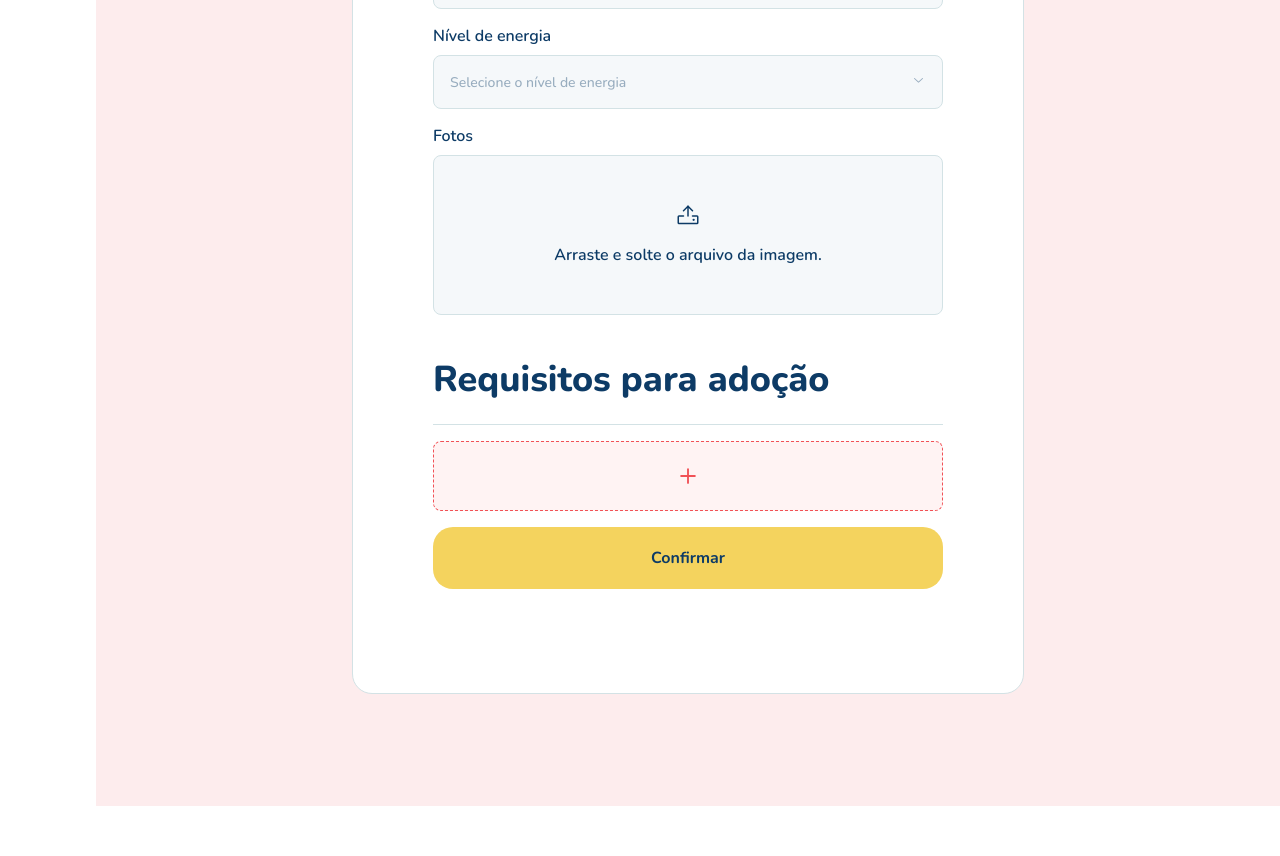
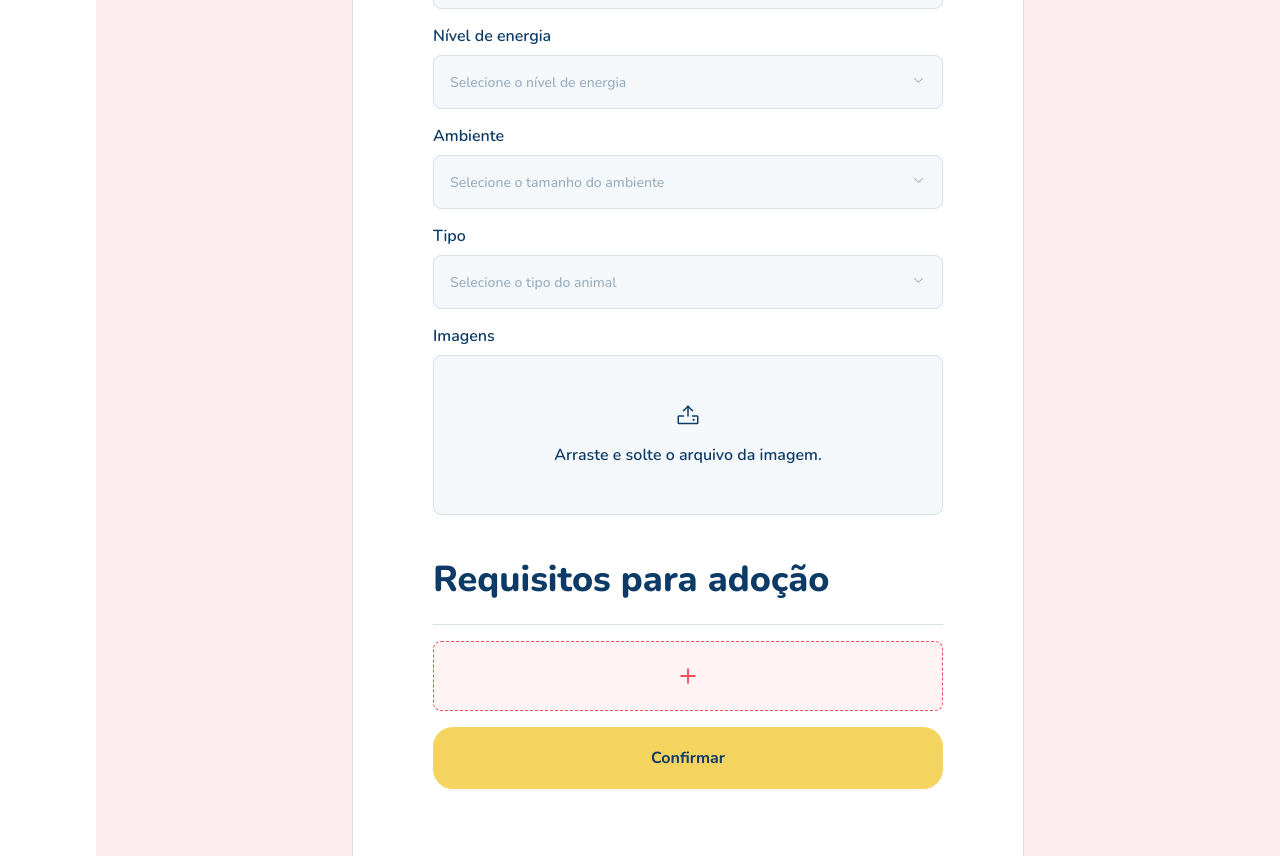
Before and after one commit to lui7henrique/find-a-friend-front-end, a Next.js app: page /org/pet/register in a window 1280 px wide. Shown: the part 940-1796 px from the top of the page. Before the commit the page ends 1746 px from the top, so only its background shows below. Built offline with nearby package versions, Linux system fonts and the light colour scheme.

Commit message:
feat: Finish zod validation on pet register form

```diff
--- a/src/components/Field/styles.ts
+++ b/src/components/Field/styles.ts
@@ -5,8 +5,30 @@ export const Container = styled("div", {
   variants: {
     error: {
       true: {
-        "& > div": {
+        textarea: {
           border: "1px solid $red500",
+          borderRadius: "$md",
+
+          "&::placeholder": {
+            color: "$red500",
+          },
+        },
+
+        "div:has(input)": {
+          border: "1px solid $red500",
+          borderRadius: "$md",
+
+          "&::placeholder": {
+            color: "$red500",
+          },
+        },
+
+        button: {
+          border: "1px solid $red500",
+
+          "&[data-placeholder]": {
+            color: "$red500",
+          },
         },
 
         "& label": {
--- a/src/components/FieldImages/index.tsx
+++ b/src/components/FieldImages/index.tsx
@@ -11,7 +11,7 @@ export const FieldImages = (props: FieldImagesProps) => {
   const inputRef = useRef<HTMLInputElement>(null);
 
   return (
-    <Field label="Fotos">
+    <Field label="Imagens">
       <S.Container onClick={() => inputRef.current?.click()}>
         <S.UploadIcon size={24} color="#0D3B66" />
         <S.UploadLabel>Arraste e solte o arquivo da imagem.</S.UploadLabel>
--- a/src/hooks/useProfile.ts
+++ b/src/hooks/useProfile.ts
@@ -19,7 +19,9 @@ export const useProfile = () => {
     if (currentToken) {
       client.defaults.headers["Authorization"] = `Bearer ${currentToken}`;
 
-      getProfile();
+      if (!profile) {
+        getProfile();
+      }
     }
   }, [profile]);
 
--- a/src/services/api/index.ts
+++ b/src/services/api/index.ts
@@ -6,6 +6,7 @@ import {
   OrgLoginResponse,
   OrgProfileResponse,
   OrgRegisterBody,
+  PetRegisterBody,
 } from "./types";
 
 export const client = axios.create({
@@ -37,4 +38,9 @@ export const api = {
 
     return data;
   },
+  registerPet: async (body: PetRegisterBody) => {
+    const { data } = await client.post("/pets", body);
+
+    return data;
+  },
 };
--- a/src/styles/global.ts
+++ b/src/styles/global.ts
@@ -9,6 +9,7 @@ export const globalStyles = globalCss({
 
   body: {
     fontFamily: "Nunito, sans-serif",
+    scrollBehavior: "smooth",
   },
 
   ".not-scrollable": {
--- a/src/templates/OrgPetRegister/components/Form/index.tsx
+++ b/src/templates/OrgPetRegister/components/Form/index.tsx
@@ -1,19 +1,26 @@
+import { useState } from "react";
+import { useFieldArray, useForm, Controller } from "react-hook-form";
+
 import { FieldText } from "src/components/FieldText";
-import * as S from "./styles";
 import { FieldTextArea } from "src/components/FieldTextArea";
 import { DynamicSelect } from "src/components/FieldSelect";
 import { SelectProps } from "src/components/FieldSelect/types";
+import { Button } from "src/components/Button";
+import { ButtonRemove } from "src/components/ButtonRemove";
+import { FieldImages } from "src/components/FieldImages";
+
 import { ageOptions } from "src/utils/ages";
 import { levelOptions } from "src/utils/level";
 import { sizeOptions } from "src/utils/size";
-import { FieldImages } from "src/components/FieldImages";
-import { use, useEffect, useState } from "react";
-import { useFieldArray, useForm } from "react-hook-form";
+
 import { RegisterPetSchema, registerPetSchema } from "./schema";
+
+import { zodResolver } from "@hookform/resolvers/zod";
+
 import { theme } from "src/styles/theme";
-import { Button } from "src/components/Button";
-import { ButtonRemove } from "src/components/ButtonRemove";
-import { zodResolver } from "@hookform/resolvers/zod";
+import * as S from "./styles";
+import { api } from "src/services/api";
+import { typeOptions } from "src/utils/type";
 
 const defaultSelectProps: Omit<SelectProps, "placeholder"> = {
   triggerProps: {
@@ -44,7 +51,7 @@ export const OrgRegisterTemplateForm = () => {
     name: "requirements",
   });
 
-  const handleChange = (image: File) => {
+  const handleChangeImage = (image: File) => {
     setImages((prevImages) => [...prevImages, image]);
   };
 
@@ -52,8 +59,11 @@ export const OrgRegisterTemplateForm = () => {
     setImages((prevImages) => [...prevImages.filter((i) => i !== image)]);
   };
 
-  const onSubmit = (data: RegisterPetSchema) => {
-    console.log({ data });
+  const onSubmit = async (data: RegisterPetSchema) => {
+    await api.registerPet({
+      ...data,
+      age: Number(data.age),
+    });
   };
 
   return (
@@ -70,13 +80,17 @@ export const OrgRegisterTemplateForm = () => {
         />
 
         <FieldTextArea
-          label="Sobre"
+          label="Descrição"
           placeholder="Escreva uma breve descrição sobre o animal"
           maxLength={300}
-          error={errors.about}
-          {...register("about")}
+          error={errors.description}
+          {...register("description")}
         />
 
+        <Controller
+          control={control}
+          name="age"
+          render={({ field }) => (
             <DynamicSelect
               label="Idade"
               placeholder="Selecione a idade"
@@ -86,9 +100,17 @@ export const OrgRegisterTemplateForm = () => {
                   options: ageOptions,
                 },
               ]}
+              error={errors.age}
+              {...field}
               {...defaultSelectProps}
             />
+          )}
+        />
 
+        <Controller
+          control={control}
+          name="size"
+          render={({ field }) => (
             <DynamicSelect
               label="Tamanho"
               placeholder="Selecione o tamanho"
@@ -98,21 +120,37 @@ export const OrgRegisterTemplateForm = () => {
                   options: sizeOptions,
                 },
               ]}
+              error={errors.size}
+              {...field}
               {...defaultSelectProps}
             />
+          )}
+        />
 
+        <Controller
+          control={control}
+          name="independency_level"
+          render={({ field }) => (
             <DynamicSelect
               label="Nível de independência"
               placeholder="Selecione o nível de independência"
               groups={[
                 {
                   group: "Nível de independência",
-              options: sizeOptions,
+                  options: levelOptions,
                 },
               ]}
+              error={errors.independency_level}
+              {...field}
               {...defaultSelectProps}
             />
+          )}
+        />
 
+        <Controller
+          control={control}
+          name="energy_level"
+          render={({ field }) => (
             <DynamicSelect
               label="Nível de energia"
               placeholder="Selecione o nível de energia"
@@ -122,11 +160,55 @@ export const OrgRegisterTemplateForm = () => {
                   options: levelOptions,
                 },
               ]}
+              error={errors.energy_level}
+              {...field}
               {...defaultSelectProps}
+            />
+          )}
+        />
+
+        <Controller
+          control={control}
+          name="ambient"
+          render={({ field }) => (
+            <DynamicSelect
+              label="Ambiente"
+              placeholder="Selecione o tamanho do ambiente"
+              groups={[
+                {
+                  group: "Tamanho do ambiente",
+                  options: sizeOptions,
+                },
+              ]}
+              error={errors.ambient}
+              {...field}
+              {...defaultSelectProps}
+            />
+          )}
+        />
+
+        <Controller
+          control={control}
+          name="type"
+          render={({ field }) => (
+            <DynamicSelect
+              label="Tipo"
+              placeholder="Selecione o tipo do animal"
+              groups={[
+                {
+                  group: "Tipo do animal",
+                  options: typeOptions,
+                },
+              ]}
+              error={errors.type}
+              {...field}
+              {...defaultSelectProps}
+            />
+          )}
         />
 
         <FieldImages
-          onChange={handleChange}
+          onChange={handleChangeImage}
           onRemove={handleRemoveImage}
           images={images}
         />
--- a/src/templates/OrgPetRegister/components/Form/schema.ts
+++ b/src/templates/OrgPetRegister/components/Form/schema.ts
@@ -5,10 +5,25 @@ export const registerPetSchema = z.object({
     .string()
     .min(1, { message: "Nome do animal é um campo obrigatório." }),
 
-  about: z
+  description: z
     .string()
-    .min(1, { message: "Sobre é um campo obrigatório." })
+    .min(1, { message: "Descrição é um campo obrigatório." })
     .max(300, { message: "Máximo de 300 caracteres." }),
+
+  age: z.string({ required_error: "Idade é um campo obrigatório" }),
+  size: z.string({ required_error: "Tamanho é um campo obrigatório" }),
+  independency_level: z.string({
+    required_error: "Nível de independência é um campo obrigatório",
+  }),
+  energy_level: z.string({
+    required_error: "Nível de energia é um campo obrigatório.",
+  }),
+  ambient: z.string({
+    required_error: "Ambiente é um campo obrigatório.",
+  }),
+  type: z.string({
+    required_error: "Tipo é um campo obrigatório.",
+  }),
 
   requirements: z.array(
     z.object({
--- a/src/templates/Pets/filters.tsx
+++ b/src/templates/Pets/filters.tsx
@@ -65,9 +65,8 @@ export const PetsFilters = () => {
 
   return (
     <S.Aside>
-      <BasicLogo />
-
       <S.AsideHeader>
+        <BasicLogo />
         <S.AsideHeaderFilters onSubmit={handleSubmit(onSubmit)}>
           <Controller
             control={control}
--- a/src/utils/type.ts
+++ b/src/utils/type.ts
@@ -1 +1,14 @@
-export type Type = "CAT" | "DOG"
+import { SelectOptions } from "src/components/FieldSelect/types";
+
+export type Type = "CAT" | "DOG";
+
+export const typeOptions: SelectOptions = [
+  {
+    label: "Gato",
+    value: "CAT",
+  },
+  {
+    label: "Cachorro",
+    value: "DOG",
+  },
+];
```
Also changed, not shown: src/services/api/types.ts (+11 -0 lines). Lines whose indentation alone changed are shown as unchanged.
